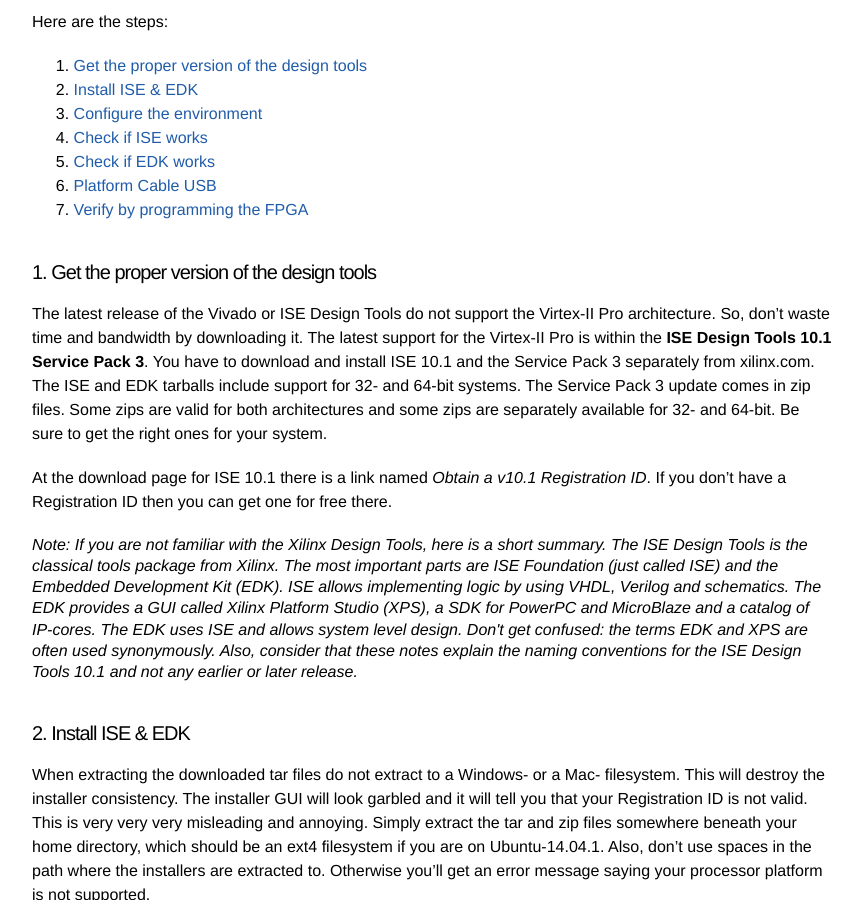
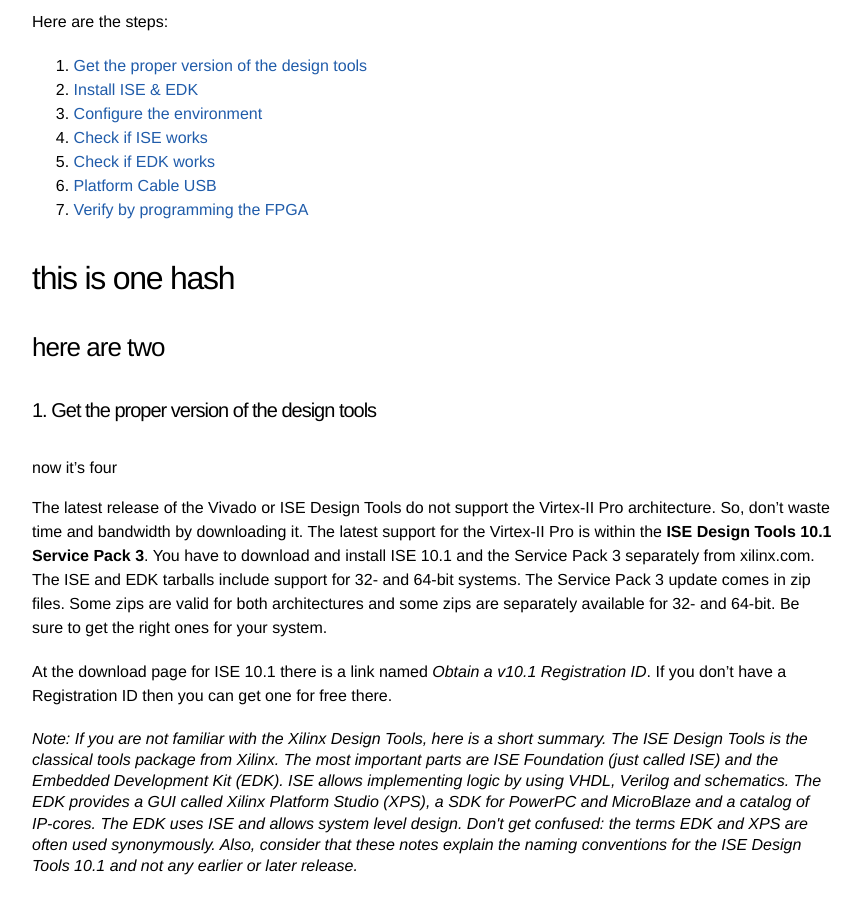
Before and after one commit to jewirth/jewirth.github.io, a Jekyll site: the page built from _posts/2014-08-06-xilinx-ml300-and-virtex-ii-pro-dev-on-ubuntu-debian-and-osx.markdown, in a window 1280 px wide and 900 px high, scrolled down 644 px. Shown: the whole window, without its empty margins (208-1070 px from the left). Built offline with Jekyll 4.4.1, drawn with Linux system fonts in a browser that asks for light colours.

Commit message:
Update 2014-08-06-xilinx-ml300-and-virtex-ii-pro-dev-on-ubuntu-debian-and-osx.markdown

```diff
--- a/_posts/2014-08-06-xilinx-ml300-and-virtex-ii-pro-dev-on-ubuntu-debian-and-osx.markdown
+++ b/_posts/2014-08-06-xilinx-ml300-and-virtex-ii-pro-dev-on-ubuntu-debian-and-osx.markdown
@@ -28,7 +28,13 @@
 
 
 <a name="step1"></a>
+# this is one hash
+
+## here are two
+
 ### 1. Get the proper version of the design tools
+
+#### now it's four
 
 The latest release of the Vivado or ISE Design Tools do not support the Virtex-II Pro architecture. So, don't waste time and bandwidth by downloading it. The latest support for the Virtex-II Pro is within the **ISE Design Tools 10.1 Service Pack 3**. You have to download and install ISE 10.1 and the Service Pack 3 separately from xilinx.com. The ISE and EDK tarballs include support for 32- and 64-bit systems. The Service Pack 3 update comes in zip files. Some zips are valid for both architectures and some zips are separately available for 32- and 64-bit. Be sure to get the right ones for your system.
 
```
